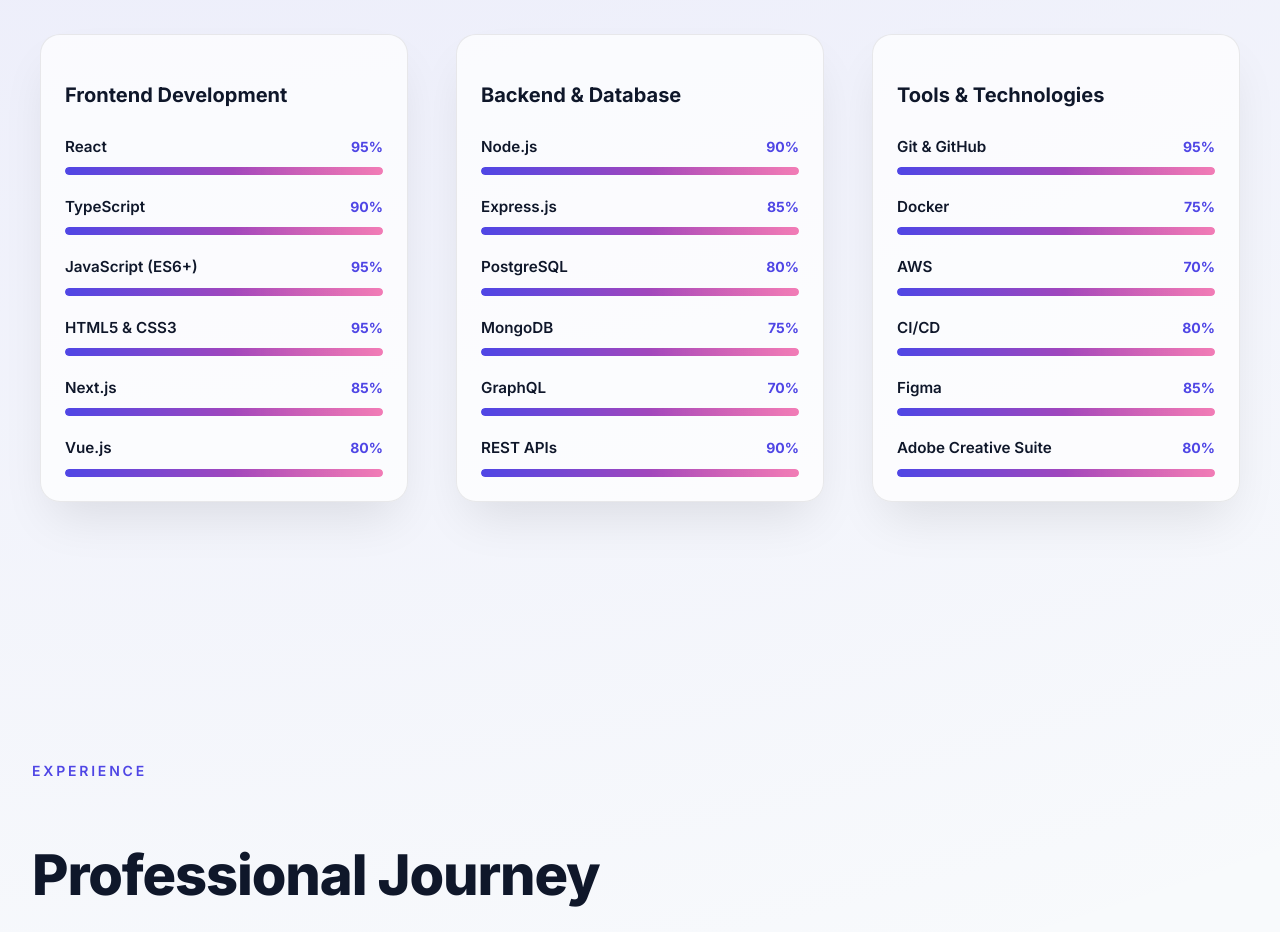
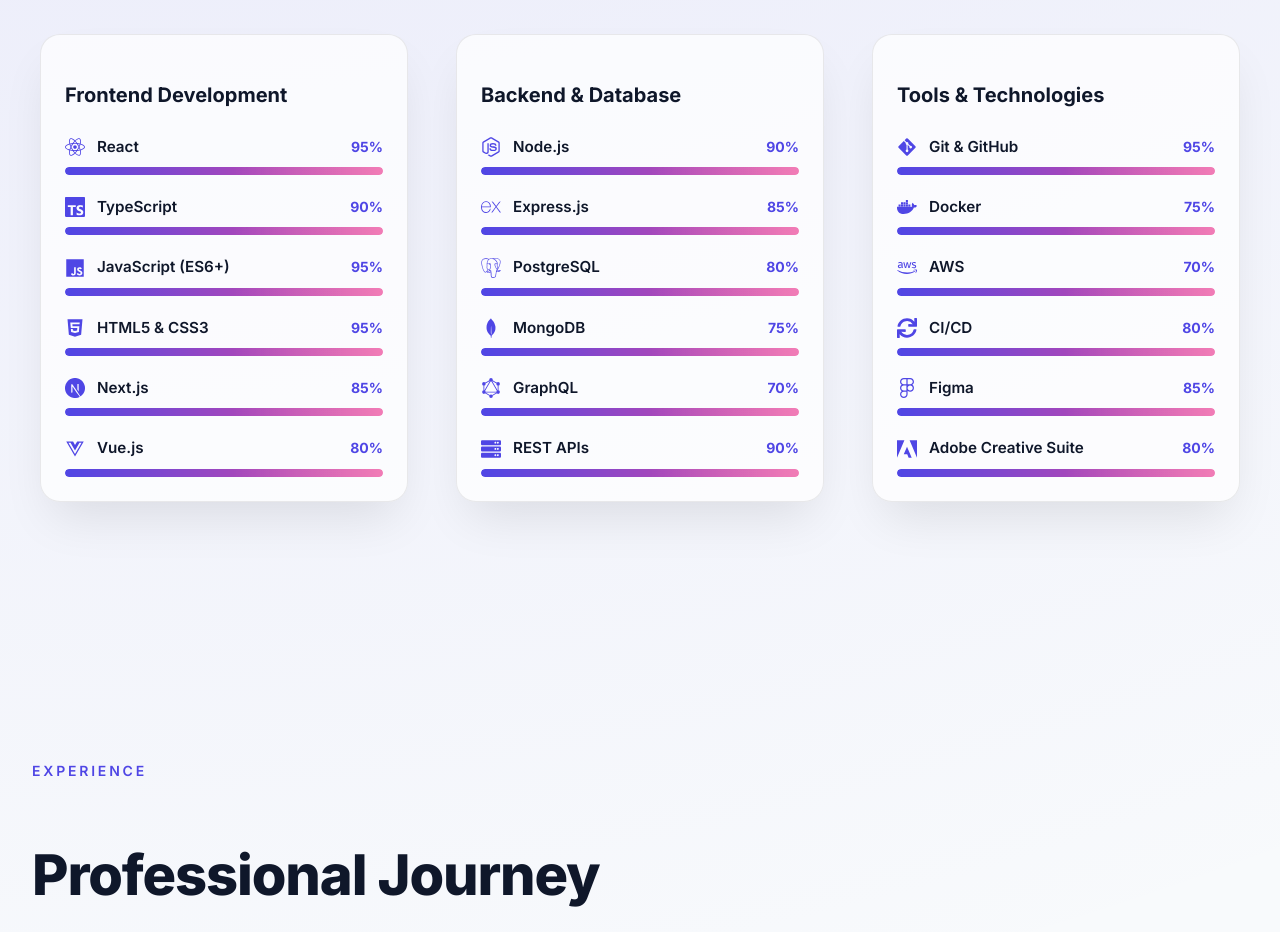
Before and after one commit to devkad67/my_portfolio-, a React (Vite) app: page / in a window 1280 px wide. Shown: the part 2500-3432 px from the top of the page. Built offline with nearby package versions, Linux system fonts and the light colour scheme; the HTML template or start-up script is replaced by a standard one.

Commit message:
Enhance Skills section with brand logos and hover animations

```diff
--- a/src/App.module.css
+++ b/src/App.module.css
@@ -559,6 +559,24 @@
     margin-bottom: 0.5rem;
 }
 
+.skillNameWrapper {
+    display: flex;
+    align-items: center;
+    gap: 0.75rem;
+}
+
+.skillIcon {
+    font-size: 1.25rem;
+    color: var(--accent);
+    display: flex;
+    align-items: center;
+    transition: transform 0.3s ease;
+}
+
+.skillItem:hover .skillIcon {
+    transform: scale(1.2) rotate(5deg);
+}
+
 .skillName {
     font-weight: 600;
     color: var(--text);
--- a/src/components/Skills.jsx
+++ b/src/components/Skills.jsx
@@ -1,4 +1,10 @@
 import { useMemo } from 'react';
+import {
+    FaReact, FaNodeJs, FaJs, FaHtml5, FaVuejs, FaGitAlt, FaDocker, FaAws, FaSync, FaFigma, FaServer
+} from 'react-icons/fa';
+import {
+    SiTypescript, SiNextdotjs, SiExpress, SiPostgresql, SiMongodb, SiGraphql, SiAdobe
+} from 'react-icons/si';
 import useScrollAnimation from '../hooks/useScrollAnimation';
 import styles from '../App.module.css';
 
@@ -6,34 +12,34 @@
     {
         category: 'Frontend Development',
         skills: [
-            { name: 'React', level: 95 },
-            { name: 'TypeScript', level: 90 },
-            { name: 'JavaScript (ES6+)', level: 95 },
-            { name: 'HTML5 & CSS3', level: 95 },
-            { name: 'Next.js', level: 85 },
-            { name: 'Vue.js', level: 80 }
+            { name: 'React', level: 95, icon: <FaReact /> },
+            { name: 'TypeScript', level: 90, icon: <SiTypescript /> },
+            { name: 'JavaScript (ES6+)', level: 95, icon: <FaJs /> },
+            { name: 'HTML5 & CSS3', level: 95, icon: <FaHtml5 /> },
+            { name: 'Next.js', level: 85, icon: <SiNextdotjs /> },
+            { name: 'Vue.js', level: 80, icon: <FaVuejs /> }
         ]
     },
     {
         category: 'Backend & Database',
         skills: [
-            { name: 'Node.js', level: 90 },
-            { name: 'Express.js', level: 85 },
-            { name: 'PostgreSQL', level: 80 },
-            { name: 'MongoDB', level: 75 },
-            { name: 'GraphQL', level: 70 },
-            { name: 'REST APIs', level: 90 }
+            { name: 'Node.js', level: 90, icon: <FaNodeJs /> },
+            { name: 'Express.js', level: 85, icon: <SiExpress /> },
+            { name: 'PostgreSQL', level: 80, icon: <SiPostgresql /> },
+            { name: 'MongoDB', level: 75, icon: <SiMongodb /> },
+            { name: 'GraphQL', level: 70, icon: <SiGraphql /> },
+            { name: 'REST APIs', level: 90, icon: <FaServer /> }
         ]
     },
     {
         category: 'Tools & Technologies',
         skills: [
-            { name: 'Git & GitHub', level: 95 },
-            { name: 'Docker', level: 75 },
-            { name: 'AWS', level: 70 },
-            { name: 'CI/CD', level: 80 },
-            { name: 'Figma', level: 85 },
-            { name: 'Adobe Creative Suite', level: 80 }
+            { name: 'Git & GitHub', level: 95, icon: <FaGitAlt /> },
+            { name: 'Docker', level: 75, icon: <FaDocker /> },
+            { name: 'AWS', level: 70, icon: <FaAws /> },
+            { name: 'CI/CD', level: 80, icon: <FaSync /> },
+            { name: 'Figma', level: 85, icon: <FaFigma /> },
+            { name: 'Adobe Creative Suite', level: 80, icon: <SiAdobe /> }
         ]
     }
 ];
@@ -65,7 +71,10 @@
                                         style={{ animationDelay: `${(index * 0.2) + (skillIndex * 0.1)}s` }}
                                     >
                                         <div className={styles.skillHeader}>
-                                            <span className={styles.skillName}>{skill.name}</span>
+                                            <div className={styles.skillNameWrapper}>
+                                                <span className={styles.skillIcon}>{skill.icon}</span>
+                                                <span className={styles.skillName}>{skill.name}</span>
+                                            </div>
                                             <span className={styles.skillLevel}>{skill.level}%</span>
                                         </div>
                                         <div className={styles.skillBar}>
```
